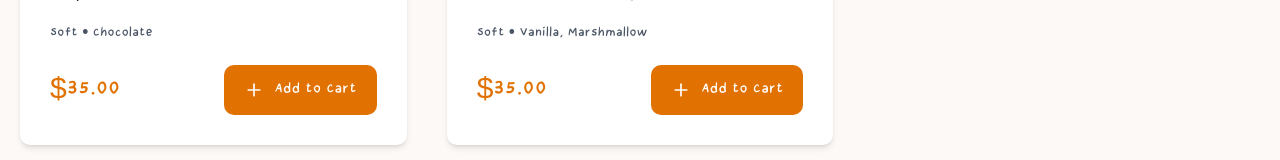
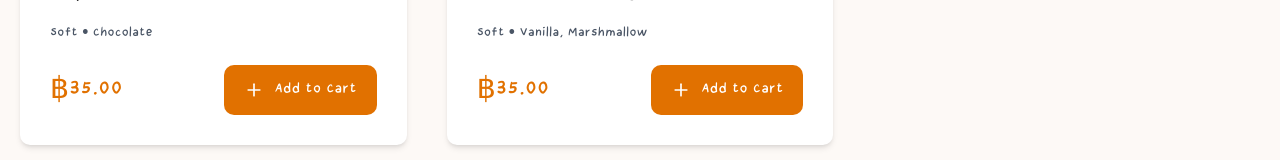
Before and after one commit to PyPhu/E-commerce-cookies, a React (Vite) app: page / in a window 1280 px wide. Shown: the part 595-755 px from the top of the page. Built offline with nearby package versions, Linux system fonts and the light colour scheme; no server answers.

Commit message:
changed to baht symbol

```diff
--- a/src/app/pages/user/CartPage.tsx
+++ b/src/app/pages/user/CartPage.tsx
@@ -98,7 +98,7 @@ const fetchCart = async () => {
             </div>
 
             <div className="w-24 text-right">
-              <span className="text-lg">${(item.price * item.quantity).toFixed(2)}</span>
+              <span className="text-lg">฿{(item.price * item.quantity).toFixed(2)}</span>
             </div>
 
             <button
@@ -118,7 +118,7 @@ const fetchCart = async () => {
           </div>
           <div className="text-right">
             <p className="text-gray-600 text-sm mb-1">Total</p>
-            <p className="text-3xl text-amber-600">${totalPrice.toFixed(2)}</p>
+            <p className="text-3xl text-amber-600">฿{totalPrice.toFixed(2)}</p>
           </div>
         </div>
         <button
--- a/src/app/pages/user/HomePage.tsx
+++ b/src/app/pages/user/HomePage.tsx
@@ -67,7 +67,7 @@ export function HomePage() {
                 {cookie.texture} • {cookie.flavors?.join(", ")}
               </p>
               <div className="flex items-center justify-between">
-                <span className="text-2xl text-amber-600">${cookie.price.toFixed(2)}</span>
+                <span className="text-2xl text-amber-600">฿{cookie.price.toFixed(2)}</span>
                 <button
                   onClick={() => handleAddToCart(cookie)}
                   className="bg-amber-600 text-white px-4 py-2 rounded-lg hover:bg-amber-700 flex items-center gap-2"
```
Lines whose indentation alone changed are shown as unchanged.
